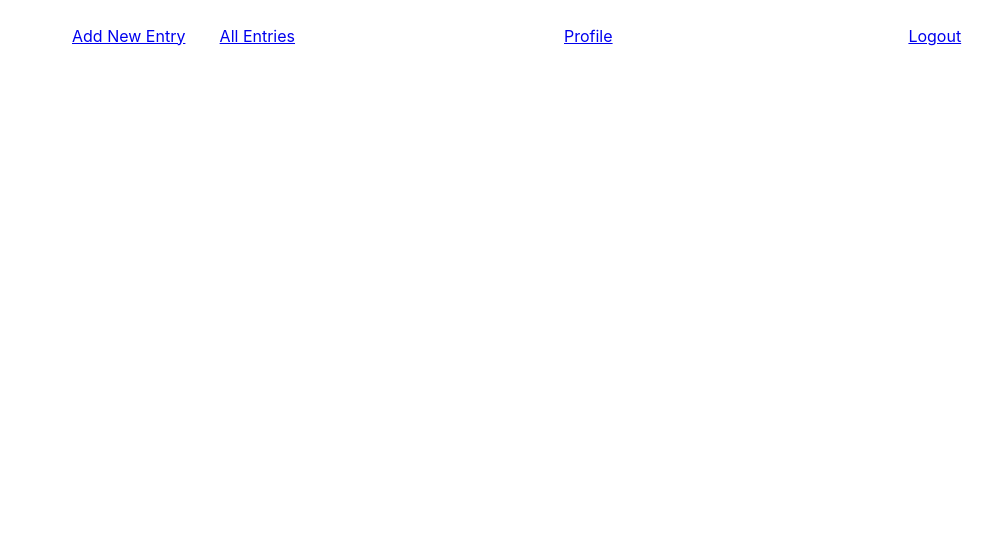
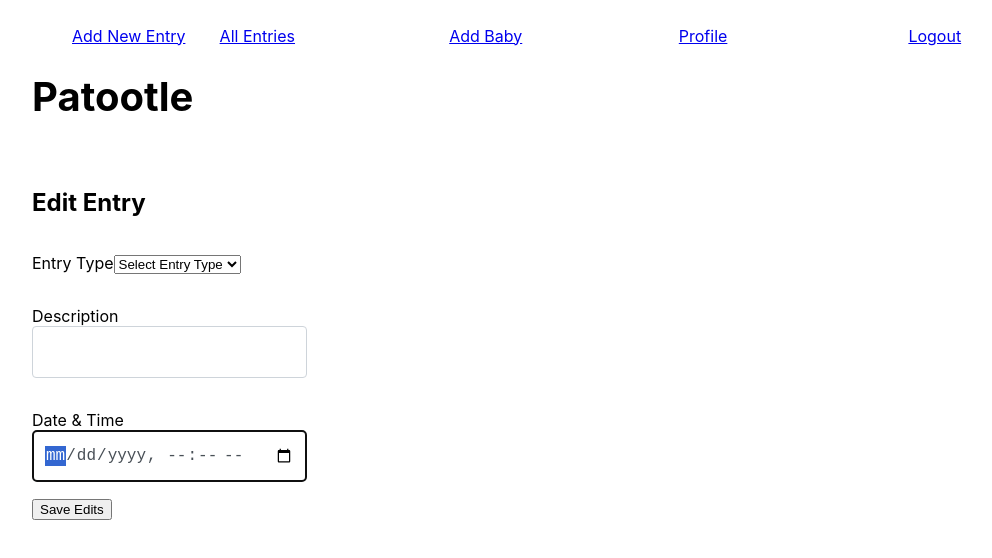
Before and after one commit to yelenacox/capstone-patootle, a React (Create React App) app: page /entries/1/edit in a window 1280 px wide. Shown: the top 558 px of the page, without its empty margins (96-1088 px from the left). Built offline with nearby package versions, Linux system fonts and the light colour scheme; no server answers; sample sign-in values are in the browser's storage.

Commit message:
fixed logout issue

```diff
--- a/src/App.js
+++ b/src/App.js
@@ -1,3 +1,4 @@
+import { useState } from "react"
 import { Route, Routes } from "react-router-dom"
 import "./App.css"
 import { Login } from "./components/auth/Login"
@@ -10,17 +11,19 @@ import { Authorized } from "./components/views/Authorized"
 
 
 export const App = () => {
+	const [currentUser, setCurrentUser] = useState({})
+
 	return <Routes>
-		<Route path="/login" element={<Login />} />
-		<Route path="/register" element={<Register />} />
+		<Route path="/login" element={<Login login={setCurrentUser}/>} />
+		<Route path="/register" element={<Register setCurrentUser={setCurrentUser} />} />
 
 
 
 		<Route path="*" element={
 			<Authorized>
 				<>
-					<NavBar />
-					<AppViews />
+					<NavBar logout={setCurrentUser} />
+					<AppViews currentUser={currentUser} setCurrentUser={setCurrentUser}/>
 
 				</>
 			</Authorized>
--- a/src/components/entries/EntryEdit.js
+++ b/src/components/entries/EntryEdit.js
@@ -9,6 +9,7 @@ export const EntryEdit = () => {
     })
 
     const { entryId } = useParams()
+    const navigate = useNavigate()
 
     useEffect(() => {
         fetch(`http://localhost:8088/entries/${entryId}`)
@@ -17,8 +18,6 @@ export const EntryEdit = () => {
                 updateEntry(data)
             })
     }, [entryId])
-
-    const navigate = useNavigate()
 
     const handleSaveButtonClick = (event) => {
         event.preventDefault()
@@ -29,38 +28,81 @@ export const EntryEdit = () => {
             },
             body: JSON.stringify(entry)
         })
+
             .then(response => response.json())
-            .then(() => {
-                // navigate(`/customers/${customer.id}`)
+            .then((newEntryData) => {
+                navigate("/entries")
             })
     }
 
-    // return <form className="entry_edit">
-    //     <header className="customer__header">{customer?.user?.name}</header>
-    //     <div>Email: {customer?.user?.email}</div>
-    //     <fieldset>
-    //         <div className="form-group">
-    //             <label htmlFor="loyalty_number">Loyalty Number:</label>
-    //             <textarea
-    //                 required autoFocus
-    //                     type="number"
-    //                     className="form-control"
-    //                 value={customer.loyaltyNumber}
-    //                 onChange={
-    //                     (evt) => {
-    //                         const copy = { ...customer }
-    //                         copy.loyaltyNumber = parseInt(evt.target.value)
-    //                         updateCustomer(copy)
-    //                         // TODO: Update state with a mod ified copy
-    //                     }
-    //                 }>{customer.loyaltyNumber}</textarea>
-    //         </div>
-    //     </fieldset>
-    //     <button
-    //         onClick={(clickEvent) => handleSaveButtonClick(clickEvent)}
-    //         className="button_edit">
-    //         Save Edits
-    //     </button>
-    // </form>
+    return <><article className="entries">
+        <section>
+            <form className="entry_form">
+                <h2 className="entry_form_title">Edit Entry</h2>
+                <fieldset>
+                    <div className="form-group">
+                        <label htmlFor="entry_type">Entry Type</label>
+                        <select className="entry_type"
+                            value={entry.entryType}
+                            onChange={
+                                (evt) => {
+                                    const copy = { ...entry }
+                                    copy.entryType = evt.target.value
+                                    updateEntry(copy)
+                                }}
+                        >
+                            <option value="0">Select Entry Type</option>
+                            <option value="Nap">Nap</option>
+                            <option value="Diaper">Diaper</option>
+                            <option value="Solid Food">Solid Food</option>
+                            <option value="Liquids">Liquids</option>
+                        </select>
+                    </div>
+                </fieldset>
+                <fieldset>
+                    <div className="form-group">
+                        <label htmlFor="description">Description</label>
+                        <input
+                            required autoFocus
+                            type="text"
+                            className="form-control"
+                            placeholder={entry.description}
+                            value={entry.description}
+                            onChange={
+                                (evt) => {
+                                    const copy = { ...entry }
+                                    copy.description = evt.target.value
+                                    updateEntry(copy)
+                                }
+                            }
+                        />
+                    </div>
+                </fieldset>
+                <fieldset>
+                    <div className="form-group">
+                        <label htmlFor="date_time">Date & Time</label>
+                        <input
+                            required autoFocus
+                            type="datetime-local"
+                            className="form-control"
+                            value={entry.dateTime}
+                            onChange={
+                                (evt) => {
+                                    const copy = { ...entry }
+                                    copy.dateTime = evt.target.value
+                                    updateEntry(copy)
+                                }
+                            }
+                        />
+                    </div>
+                </fieldset>
+                <button
+                    onClick={(clickEvent) => handleSaveButtonClick(clickEvent)}
+                    className="button_edit">
+                    Save Edits
+                </button>
+            </form>
+        </section>
+    </article></>
 
 }
--- a/src/components/entries/EntryList.js
+++ b/src/components/entries/EntryList.js
@@ -1,5 +1,6 @@
 import { useEffect, useState } from "react"
 import { Entry } from "./Entry"
+import { EntryEdit } from "./EntryEdit"
 
 export const EntryList = () => {
     const [entries, setEntries] = useState([])
@@ -63,14 +64,9 @@ export const EntryList = () => {
                     (entry) => <Entry
                         key={`entry--${entry.id}`}
                         filteredBabyEntries={filteredBabyEntries}
-                        setFilteredBabyEntries={setFilteredBabyEntries}
                         currentUser={currentUser}
                         entry={entry}
                         setEntries={setEntries}
-                        setUserBabies={setUserBabies}
-                        setSelectedUserBaby={setSelectedUserBaby}
-                        setFilteredUserEntries={setFilteredUserEntries}
-                        selectedUserBaby={selectedUserBaby}
                     />
                 )
             }
--- a/src/components/nav/NavBar.js
+++ b/src/components/nav/NavBar.js
@@ -1,7 +1,7 @@
 import { Link, useNavigate } from "react-router-dom"
 import "./NavBar.css"
 
-export const NavBar = () => {
+export const NavBar = ({logout}) => {
     const navigate = useNavigate()
 
     return (
@@ -13,12 +13,17 @@ export const NavBar = () => {
                 <Link className="navbar__link" to="/entries">All Entries</Link>
             </li>
             <li className="navbar__item active navbar__right">
+                <Link className="navbar__link" to="/add_baby">Add Baby</Link>
+            </li>
+            <li className="navbar__item active navbar__right">
                 <Link className="navbar__link" to="/profile">Profile</Link>
             </li>
             {
                 <li className="navbar__item navbar__right">
                     <Link className="navbar__link" to="" onClick={() => {
-                        localStorage.removeItem("app_user")
+                        console.log("clearing")
+                        logout(undefined)
+                        localStorage.removeItem("app_user");
                         navigate("/", { replace: true })
                     }}>Logout</Link>
                 </li>
--- a/src/components/profile/Profile.js
+++ b/src/components/profile/Profile.js
@@ -2,11 +2,12 @@ import { BabyForm } from "./BabyForm"
 import { BabyList } from "./BabyList"
 import { UserForm } from "./UserForm"
 
-export const Profile = () => {
+export const Profile = ({currentUser, setCurrentUser}) => {
 
        return <>
 
-       <UserForm/> <BabyList />
+       <UserForm currentUser={currentUser} setCurrentUser={setCurrentUser}/>
+       <BabyList />
 
        </>
     }
--- a/src/components/profile/UserForm.js
+++ b/src/components/profile/UserForm.js
@@ -1,23 +1,15 @@
 import { useEffect, useState } from "react"
 
-export const UserForm = () => {
-
-    const [profile, updateProfile] = useState({
-        name: "",
-        email: "",
-        relationship: ""
-    })
+export const UserForm = ({currentUser, setCurrentUser}) => {
 
     const [feedback, setFeedback] = useState("")
-
-    const currentUser = JSON.parse(localStorage.getItem("app_user"))
 
     useEffect(() => {
         fetch(`http://localhost:8088/users/${currentUser.id}`)
             .then(response => response.json())
             .then((user) => {
                 const userObj = user
-                updateProfile(userObj)
+                setCurrentUser(userObj)
             })
     }, [])
 
@@ -32,12 +24,12 @@ export const UserForm = () => {
     const handleSaveButtonClick = (event) => {
         event.preventDefault()
 
-        return fetch(`http://localhost:8088/users/${profile.id}`, {
+        return fetch(`http://localhost:8088/users/${currentUser.id}`, {
             method: "PUT",
             headers: {
                 "Content-Type": "application/json"
             },
-            body: JSON.stringify(profile)
+            body: JSON.stringify(currentUser)
         })
             .then(response => response.json())
             .then(() => {
@@ -58,12 +50,12 @@ export const UserForm = () => {
                         required autoFocus
                         type="text"
                         className="form-control"
-                        value={profile.name}
+                        value={currentUser.name}
                         onChange={
                             (evt) => {
-                                const copy = { ...profile }
+                                const copy = { ...currentUser }
                                 copy.name = evt.target.value
-                                updateProfile(copy)
+                                setCurrentUser(copy)
                             }
                         } />
                 </div>
@@ -73,12 +65,12 @@ export const UserForm = () => {
                     <label htmlFor="email">Email:</label>
                     <input type="email"
                         className="form-control"
-                        value={profile.email}
+                        value={currentUser.email}
                         onChange={
                             (evt) => {
-                                const copy = { ...profile }
+                                const copy = { ...currentUser }
                                 copy.email = evt.target.value
-                                updateProfile(copy)
+                                setCurrentUser(copy)
                             }
                         } />
                 </div>
@@ -88,12 +80,12 @@ export const UserForm = () => {
                     <label htmlFor="relationship">Relationship:</label>
                     <input type="text"
                         className="form-control"
-                        value={profile.relationship}
+                        value={currentUser.relationship}
                         onChange={
                             (evt) => {
-                                const copy = { ...profile }
+                                const copy = { ...currentUser }
                                 copy.relationship = evt.target.value
-                                updateProfile(copy)
+                                setCurrentUser(copy)
                             }
                         } />
                 </div>
--- a/src/components/views/AppViews.js
+++ b/src/components/views/AppViews.js
@@ -1,10 +1,11 @@
 import { Outlet, Route, Routes } from "react-router-dom";
 import { RegisterBaby } from "../auth/RegisterBaby";
+import { EntryEdit } from "../entries/EntryEdit";
 import { EntryForm } from "../entries/EntryForm";
 import { EntryList } from "../entries/EntryList";
 import { Profile } from "../profile/Profile";
 
-export const AppViews = () => {
+export const AppViews = ({currentUser, setCurrentUser}) => {
     return (
         <Routes>
             <Route path="/" element={
@@ -13,10 +14,11 @@ export const AppViews = () => {
                     <Outlet />
                 </>
             }>
-                <Route path="/add_baby" element={<RegisterBaby />} />
-                <Route path="/profile" element={<Profile />} />
+                <Route path="/add_baby" element={<RegisterBaby currentUser={currentUser} />} />
+                <Route path="/profile" element={<Profile currentUser={currentUser}setCurrentUser={setCurrentUser}/>} />
                 <Route path="/create" element={<EntryForm />} />
-                <Route path="/entries" element={<EntryList/>} />
+                <Route path="/entries" element={<EntryList />} />
+                <Route path="entries/:entryId/edit" element={ <EntryEdit /> } />
 
                       </Route>
         </Routes>
```
Also changed, not shown: src/components/auth/Login.js (+6 -1 lines), src/components/auth/Register.js (+6 -2 lines), src/components/auth/RegisterBaby.js (+4 -7 lines), src/components/entries/Entry.js (+16 -9 lines), src/components/entries/EntryDelete.js (deleted).
